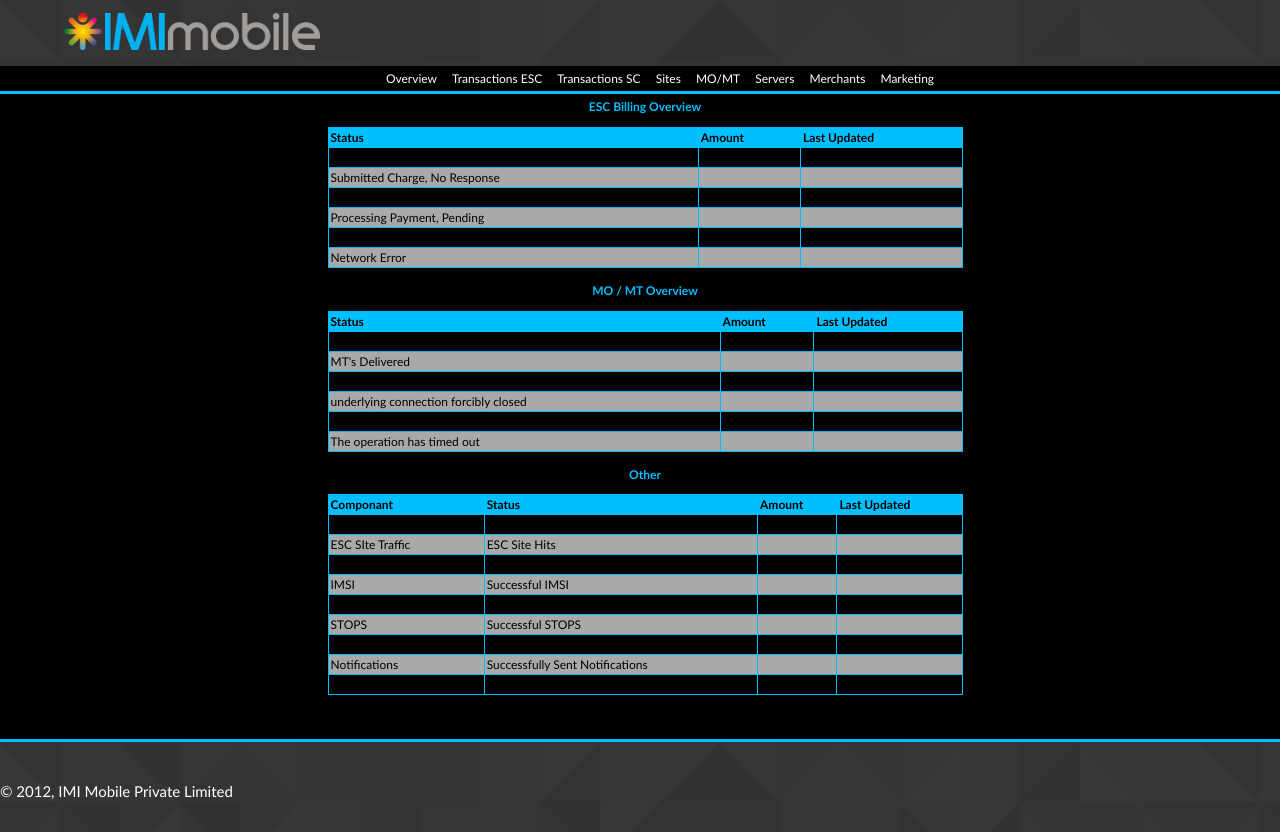
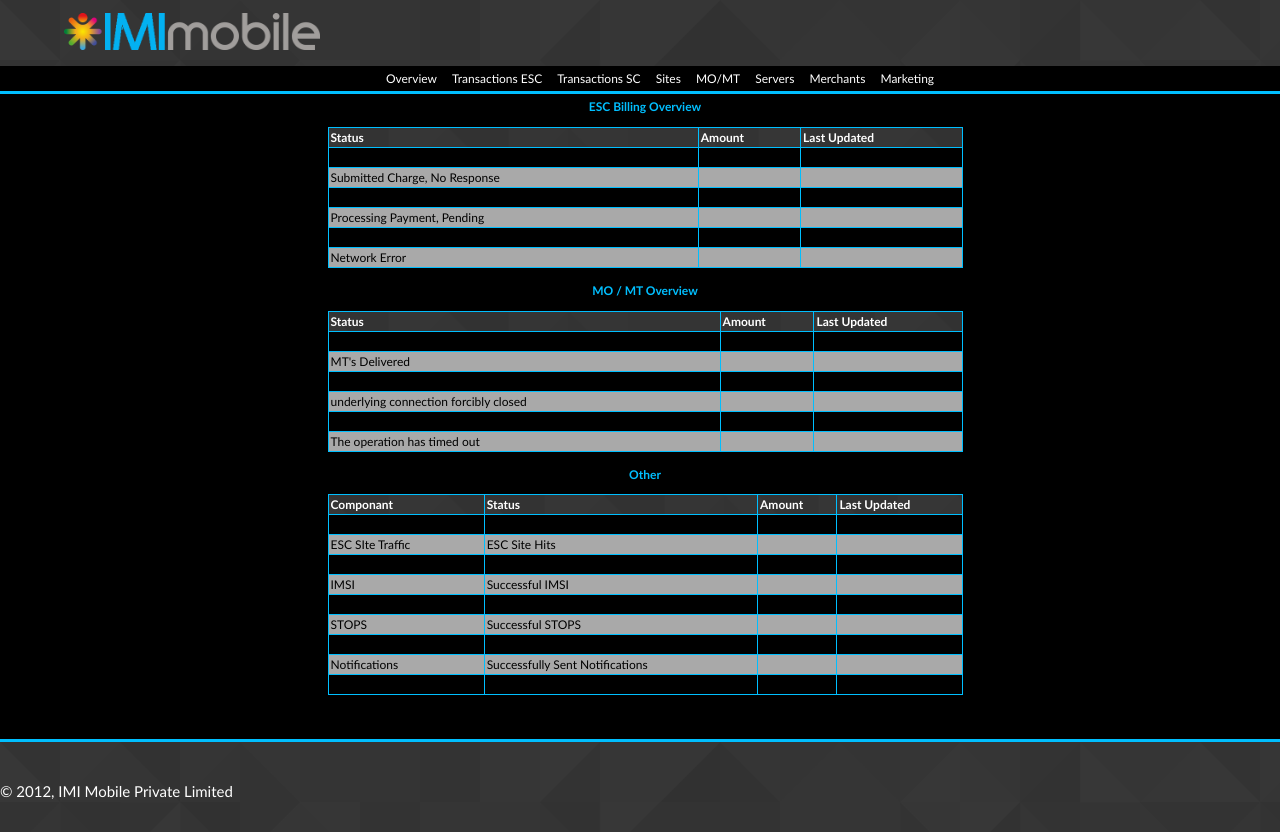
Before and after one commit to octoray/PFI_MON_STAGING, a PHP site: page /overview.php in a window 1280 px wide. Run offline with PHP 8.4, Linux system fonts and the light colour scheme; data that the repository does not hold is empty.

Commit message:
css change

```diff
--- a/css/style.css
+++ b/css/style.css
@@ -157,8 +157,8 @@ table#t01 tr:nth-child(odd) {
     background-color: darkgray;
 }
 table#t01 th	{
-    color: #000000;
-    background-color: deepskyblue;
+    color: #ffffff;
+    background-image: url('/images/footer_lodyas.png');
 }
 
 input, select, textarea{
```
